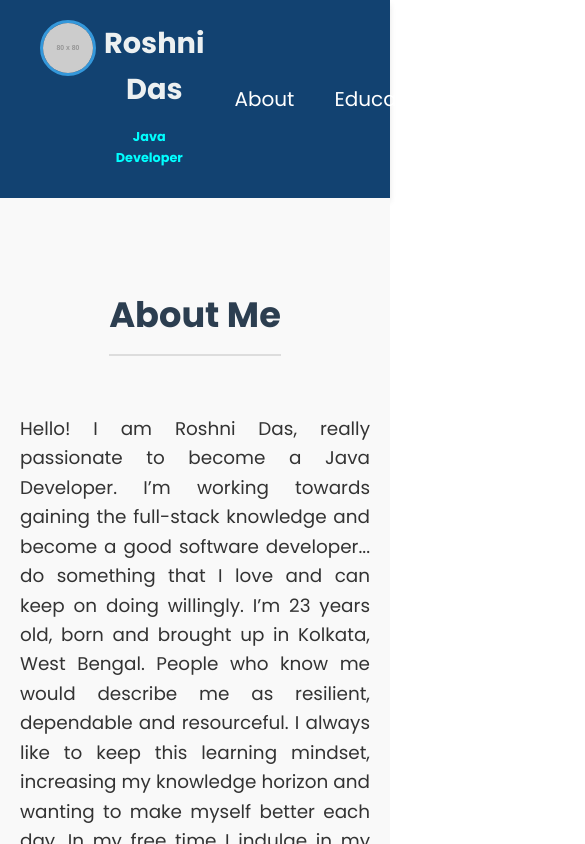
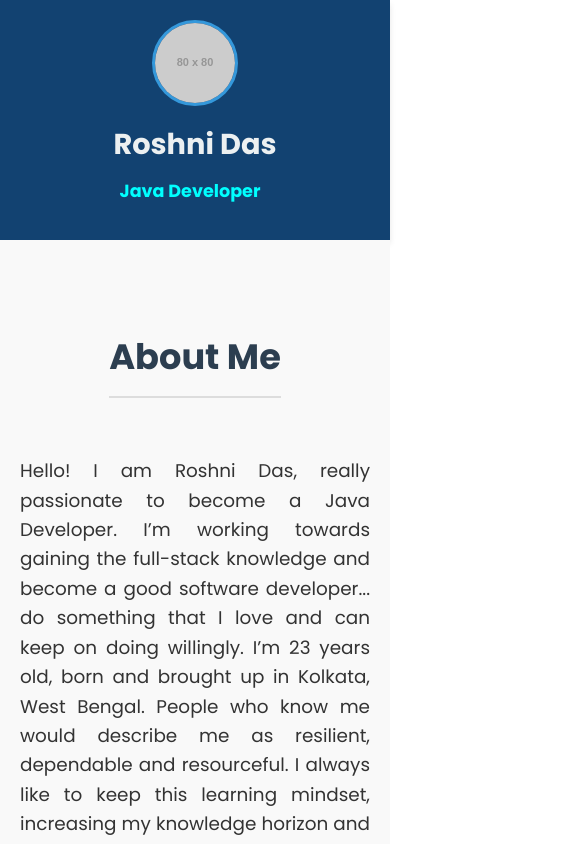
Before and after one commit to Roshniid/My-Personal-Portfolio, a React (Vite) app: page / in a window 390 px wide. Shown: the top 844 px of the page, 585 px wide, since content can reach past the window. Built offline with nearby package versions, Linux system fonts and the light colour scheme; a small style sheet from the web is missing.

Commit message:
Update App.css

```diff
--- a/src/App.css
+++ b/src/App.css
@@ -346,43 +346,52 @@ background-color: #124271
 @media screen and (max-width: 768px) {
 
   /* HEADER: Mobile Layout */
-  .header-main {
-    padding: 15px 20px;
-  }
-
-  .header-container {
-    padding: 0;
+ .header {
         flex-direction: column;
-    align-items: flex-start;
+        align-items: center;
         gap: 15px;
     }
 
-  .header-nav-wrapper {
+    .header nav {
+        display: none;
+    }
+
+
+    .header-info {
+        display: flex;
+        flex-direction: column;
+        align-items: center;
         width: 100%;
-    justify-content: space-around;
+        margin-bottom: 5px;
+    }
+
+
+    .title-group {
+
+        display: block;
+        text-align: center;
+        flex-direction: column;
         gap: 0;
     }
 
-  .profile-pic {
-    margin-right: 0.5rem;
-    width: 50px;
-    height: 50px;
-  }
-
-  .title-group {
-    flex-direction: column;
-    align-items: flex-start;
-    gap: 0;
-  }
-
-  .name-title {
-    font-size: 1.3em;
+.title-group h1 {
+        margin-top: 5px;
     }
 
     .profession-title {
-    font-size: 0.8em;
+        border-left: none;
         padding-left: 0;
-    border-left: none;
+        margin-top: -5px;
+        display: block;
+    }
+
+    .profile-pic {
+        margin-right: 0;
+        margin-bottom: 10px;
+    }
+
+  .header nav {
+        display: none;
     }
 
 
```
Lines whose indentation alone changed are shown as unchanged.
